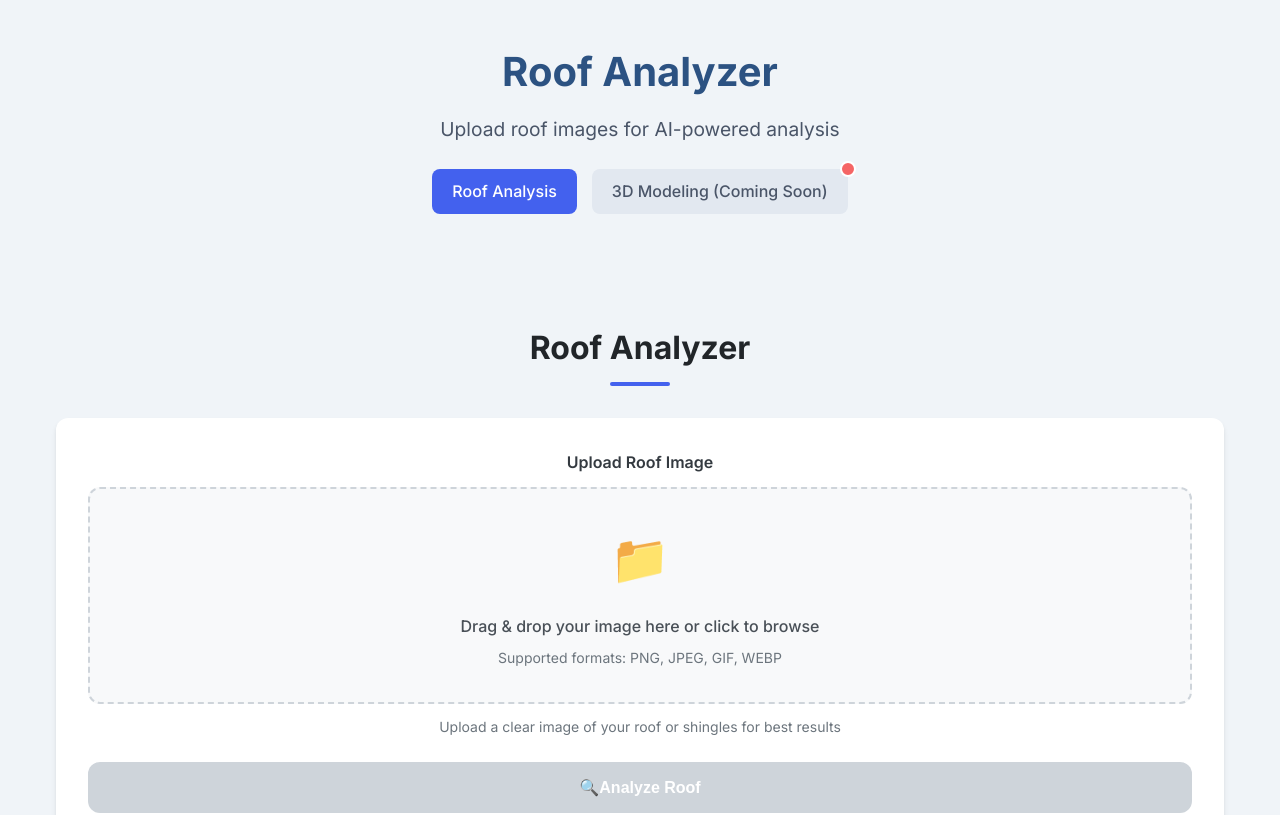
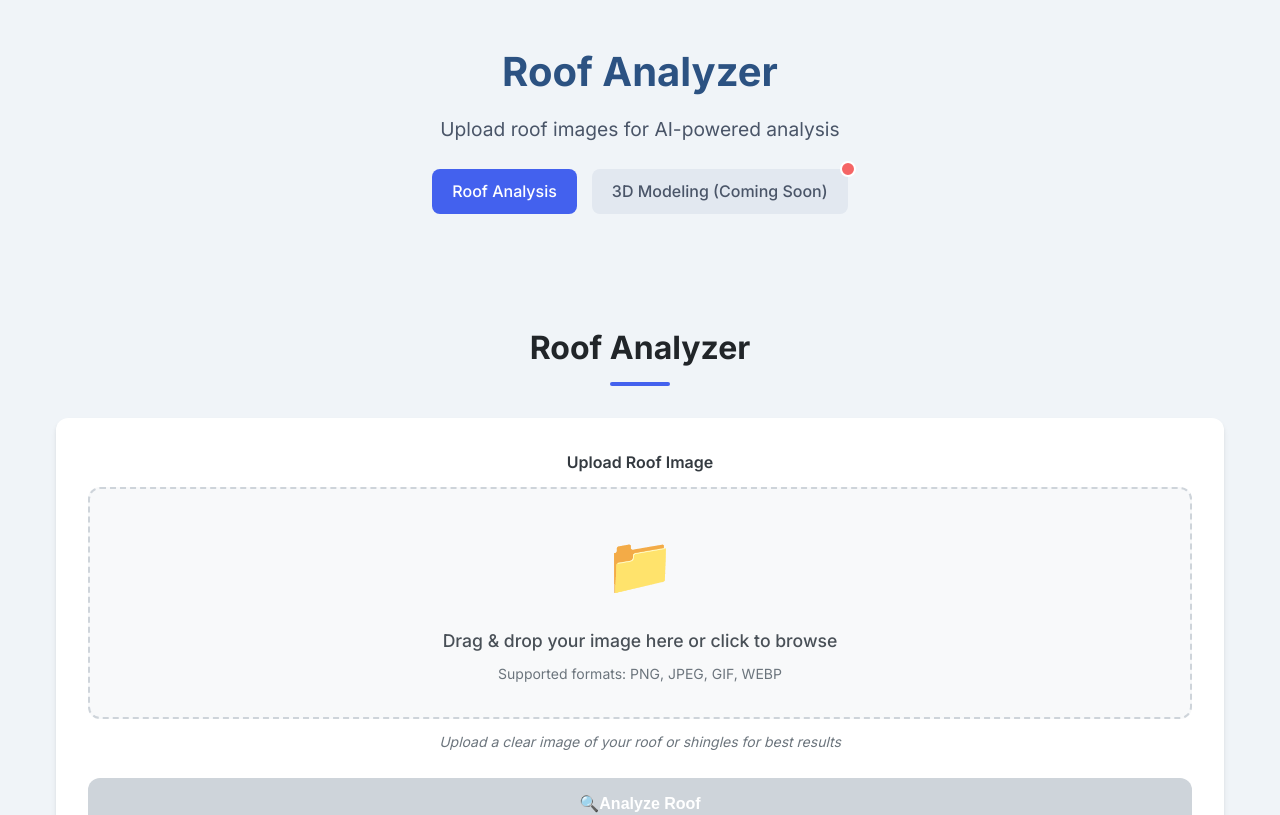
Before and after one commit to anandsub-zuper/shingle-analyzer, a React (Create React App) app in the folder frontend/: page / in a window 1280 px wide. Shown: the top 815 px of the page. Built offline with nearby package versions, Linux system fonts and the light colour scheme.

Commit message:
Update index.css

```diff
--- a/frontend/src/index.css
+++ b/frontend/src/index.css
@@ -1,4 +1,5 @@
 /* src/index.css */
+@import './styles/spinner-and-drag-drop.css';
 body {
   margin: 0;
   font-family: -apple-system, BlinkMacSystemFont, 'Segoe UI', 'Roboto', 'Oxygen',
```
